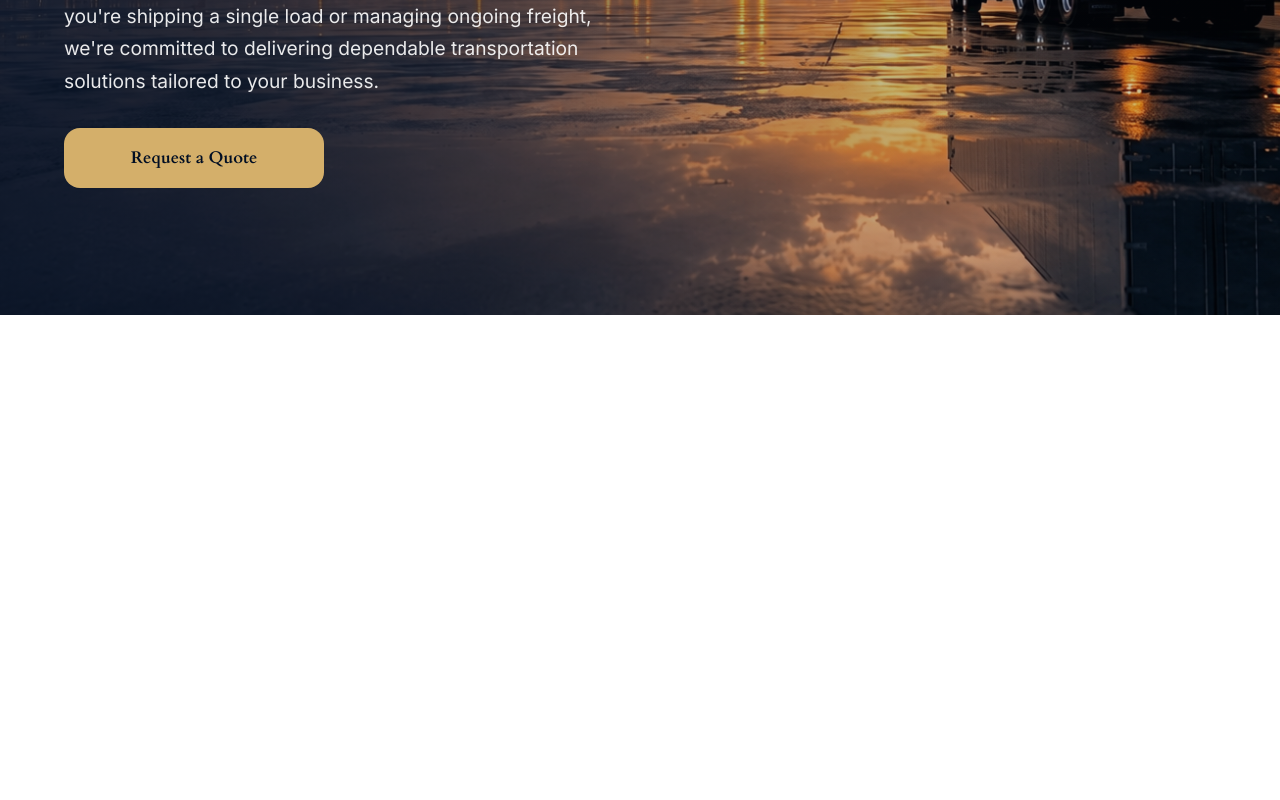
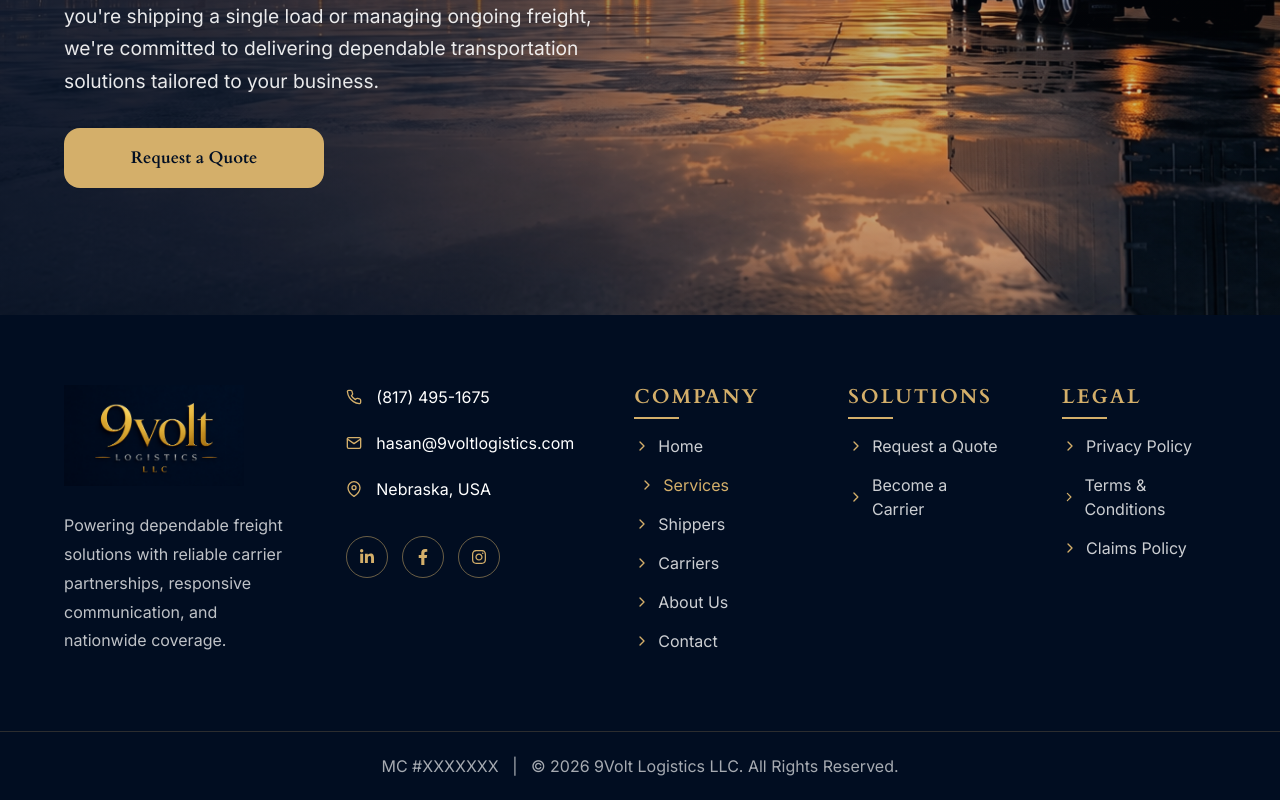
Before and after one commit to amynhha/9volt-logistics, a React (Vite) app: page /services in a window 1280 px wide. Shown: the part 591-1391 px from the top of the page. Before the commit the page ends 906 px from the top, so only its background shows below. Built offline with nearby package versions, Linux system fonts and the light colour scheme.

Commit message:
Update Services.jsx

```diff
--- a/src/page/Services.jsx
+++ b/src/page/Services.jsx
@@ -3,6 +3,7 @@ import Hero from "../component/Hero";
 import Button from "../component/Button";
 import NavBar from "../component/NavBar";
 import heroImage2 from "../assets/hero2.png";
+import Paginator from "../component/Paginator";
 
 export default function Services() {
     return (
@@ -27,6 +28,7 @@ export default function Services() {
                 </Button>
 
             </Hero>
+            <Paginator />
         </div>
     );
 }
```
